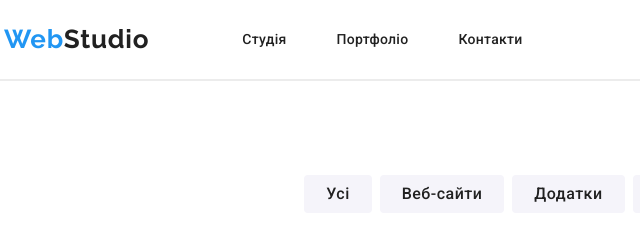
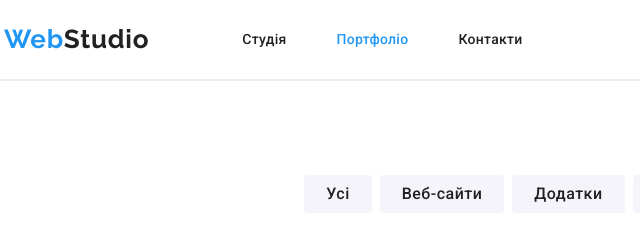
Before and after one commit to Nazar0929/WebStuddio, a plain HTML site: page pages/portfolio.html in a window 1280 px wide. Shown: the top 240 px of the page, 51-691 px from the left. Drawn offline with nearby package versions, Linux system fonts and the light colour scheme.

Commit message:
idealing

```diff
--- a/css/style.css
+++ b/css/style.css
@@ -126,6 +126,10 @@ h1, h2, h3, p, ul{
 
 .nav-link:active {
     color: var(--href-moments);
+}
+
+.active {
+    color: var(--additional-accent);
 }
 
 .list-description {
@@ -374,6 +378,7 @@ h1, h2, h3, p, ul{
     gap: 30px;
 }
 .workk-itemm {
+    border-radius: 0px 0px 4px 4px;
     background-color: var(--accent-color);
     transition: margin-top 0.4s ease;
     box-shadow: 0px 1px 3px 0px rgba(0, 0, 0, 0.12), 0px 1px 1px 0px rgba(0, 0, 0, 0.14), 0px 2px 1px 0px rgba(0, 0, 0, 0.20);
--- a/pages/css/portfolio.css
+++ b/pages/css/portfolio.css
@@ -89,6 +89,10 @@ header {
 
 .give-me-a-fire:hover,
 .give-me-a-fire:focus {
+    color: var(--additional-accent);
+}
+
+.active {
     color: var(--additional-accent);
 }
 
--- a/pages/portfolio.html
+++ b/pages/portfolio.html
@@ -17,7 +17,7 @@
         <nav class="nav">
       <ul class="ul-list">
         <li class="ul-easy"><a href="../index.html" class="give-me-a-fire">Студія</a></li>
-        <li class="ul-easy"><a href="../pages/portfolio.html" class="give-me-a-fire">Портфоліо</a></li>
+        <li class="ul-easy"><a href="../pages/portfolio.html" class="give-me-a-fire active">Портфоліо</a></li>
         <li class="ul-easy"><a href="#"  class="give-me-a-fire">Контакти</a></li>
       </ul>
         </nav>
```
Also changed, not shown: index.html (+1 -1 lines).
